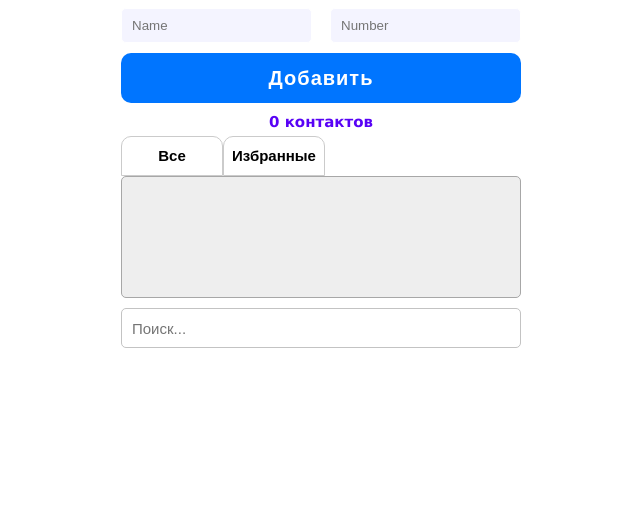
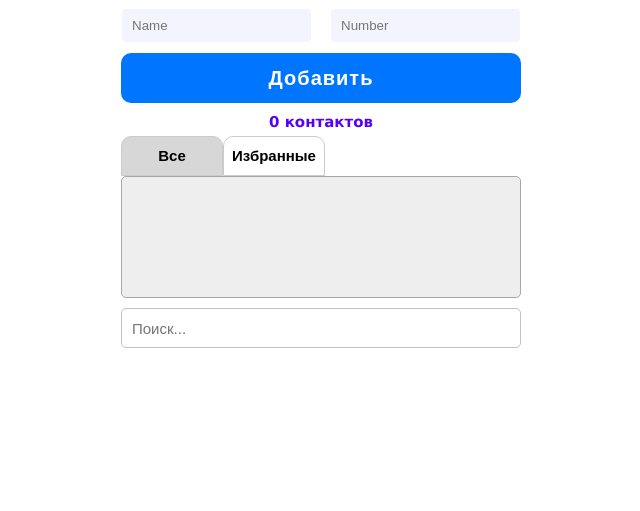
Before and after one commit to andreyhantya/Phone_book_React, a React app: page / in a window 1280 px wide. Shown: the whole page, without its empty margins (319-959 px from the left). Built offline with nearby package versions, Linux system fonts and the light colour scheme.

Commit message:
refactoring code

```diff
--- a/src/components/app/app.js
+++ b/src/components/app/app.js
@@ -7,26 +7,29 @@ import SearchInput from "../search-input/search-input";
 import ContactsFilter from "../contacts-filter/contacts-filter";
 
 
-export default class App extends Component{
+export default class App extends Component {
 
     maxId = 0;
 
     state = {
-        contacts : [],
-        contactCounter : 0,
-        searchValue : '',
-        favorite : [],
-        favoriteTab : false
+        contacts:       [],
+        contactCounter: 0,
+        searchValue:    '',
+        favorite:       [],
+        favoriteTab:    false
     }
 
     addContact = (name, number) => {
         const {contacts, contactCounter} = this.state;
 
-        const duplicate = contacts.every(el => el.name !== name)
-        if(duplicate){
+        const duplicate = contacts.every(el => {
+            return el.number !== number && el.name !== name
+        })
+
+        if (duplicate) {
             const newContact = {
                 name: name,
-                number : number,
+                number: number,
                 id: this.maxId++
             }
 
@@ -34,14 +37,14 @@ export default class App extends Component{
 
             this.setState(() => {
                 return {
-                    contacts:[ ...contacts,
+                    contacts: [...contacts,
                         newContact
                     ],
-                    contactCounter : contactCounter + 1,
-                    searchValue : ''
+                    contactCounter: contactCounter + 1,
+                    searchValue: ''
                 }
             })
-        }else{
+        } else {
             return false;
         }
 
@@ -49,43 +52,43 @@ export default class App extends Component{
     };
 
     contactCounter = (count) => {
-        return this.setState({contactCounter : count - 1})
+        return this.setState({contactCounter: count - 1})
     }
 
     deleteContact = (id) => {
         const {contacts, contactCounter} = this.state;
-        const idx = this.state.contacts.findIndex(el => el.id === id);
+        const idx = contacts.findIndex(el => el.id === id);
 
         this.contactCounter(contactCounter.length);
         this.setState({
             contacts: [...contacts.slice(0, idx),
-                    ...contacts.slice(idx+1)],
-            contactCounter: contactCounter-1,
-            searchValue : ''
+                ...contacts.slice(idx + 1)],
+            contactCounter: contactCounter - 1,
+            searchValue: ''
 
         })
     }
 
     searchContact = (e) => {
         const {contacts, favoriteTab, favorite} = this.state;
-        console.log('eeee', e)
-        if(e){
 
-            if(favoriteTab){
-                let idx = favorite.filter(el => el.name.indexOf(e) !== -1 );
+        if (e) {
+
+            if (favoriteTab) {
+                let idx = favorite.filter(el => el.name.indexOf(e) !== -1);
 
                 this.setState({
-                    searchValue : [...idx]
+                    searchValue: [...idx]
                 })
-            }else{
-                let idx = contacts.filter(el => el.name.indexOf(e) !== -1 );
+            } else {
+                let idx = contacts.filter(el => el.name.indexOf(e) !== -1);
                 this.setState({
-                    searchValue : [...idx]
+                    searchValue: [...idx]
                 })
             }
-        }else{
+        } else {
             this.setState({
-                searchValue : ''
+                searchValue: ''
             })
         }
 
@@ -94,7 +97,7 @@ export default class App extends Component{
 
     favoriteContact = (id) => {
         const {contacts, contactCounter, favorite} = this.state;
-            const idx = this.state.contacts.findIndex(el => el.id === id);
+        const idx = contacts.findIndex(el => el.id === id);
 
         this.contactCounter(contactCounter.length);
         this.setState({
@@ -104,42 +107,51 @@ export default class App extends Component{
 
     }
     showFavoriteContacts = () => {
-         this.setState({favoriteTab : true})
+        this.setState({favoriteTab: true})
     }
 
     showAllContacts = () => {
-         this.setState({favoriteTab : false})
+        this.setState({favoriteTab: false})
 
     }
 
     displayItems = (searchValue) => {
-        if(searchValue){
-            console.log('ёрч валю', searchValue)
-            console.log('че значт', !!searchValue)
+        if (searchValue) {
             return searchValue;
-        }else if(this.state.favoriteTab) {
+        } else if (this.state.favoriteTab) {
             return this.state.favorite;
-        }else{
+        } else {
             return this.state.contacts;
         }
     }
 
+    getCounter = () => {
+        const {favorite, searchValue, favoriteTab, contacts} = this.state;
+
+        if (searchValue.length > 0) {
+            return searchValue.length;
+        } else if (favoriteTab) {
+            return favorite.length;
+        } else {
+            return contacts.length;
+        }
+    }
+
     render() {
-        const {searchValue, contacts, favorite} = this.state;
+        const {searchValue} = this.state;
 
-        //const visible = searchValue ? searchValue :contacts;
         const visible = this.displayItems(searchValue);
-        const counter = searchValue.length > 0 ? searchValue.length : contacts.length;
 
         return (
             <div className='phone-book__wrapper'>
                 <NavigationPanel addContact={(name, number) => this.addContact(name, number)}/>
-                <ContactCounter contactCounter={counter}/>
-                <ContactsFilter showFavoriteContacts={this.showFavoriteContacts} showAllContacts={this.showAllContacts}/>
+                <ContactCounter contactCounter={this.getCounter()}/>
+                <ContactsFilter showFavoriteContacts={this.showFavoriteContacts}
+                                showAllContacts={this.showAllContacts}/>
                 <BookList contacts={visible}
                           deleteContact={this.deleteContact}
                           favoriteContact={this.favoriteContact}/>
-                <SearchInput searchContact = {this.searchContact}/>
+                <SearchInput searchContact={this.searchContact}/>
             </div>
         );
     }
--- a/src/components/book-list/book-list.js
+++ b/src/components/book-list/book-list.js
@@ -7,11 +7,9 @@ export default class BookList extends Component {
         return this.props.deleteContact(id);
     }
 
-
     favoriteContact = (id) => {
         return this.props.favoriteContact(id);
     }
-
 
     render() {
         const contacts = this.props.contacts.map(item => {
@@ -27,6 +25,8 @@ export default class BookList extends Component {
             )
 
         })
+
+
         return (
             <div className='book-list'>
                 {contacts}
--- a/src/components/contacts-filter/contacts-filter.css
+++ b/src/components/contacts-filter/contacts-filter.css
@@ -3,17 +3,22 @@
     display: flex;
 }
 
-.contacts-filter-item{
+.contacts-filter-item {
     text-align: center;
     font-size: 15px;
-    font-family: Arial,sans-serif;
+    font-family: Arial, sans-serif;
     border: 1px solid #cbcbcb;
     width: 100px;
     padding-top: 10px;
     font-weight: bold;
     cursor: pointer;
-    border-radius: 10px 10px 0 0 ;
+    border-radius: 10px 10px 0 0;
 }
-.contacts-filter-item:hover{
+
+.contacts-filter-item:hover {
     background-color: #ececec;
 }
+
+.contacts-filter-item.active {
+    background-color: #d7d7d7;
+}
--- a/src/components/contacts-filter/contacts-filter.js
+++ b/src/components/contacts-filter/contacts-filter.js
@@ -3,12 +3,38 @@ import './contacts-filter.css'
 
 export default class  ContactsFilter extends Component {
 
+    state = {
+        isAll :      true,
+        isFavorite : false
+    }
+
+    showAllContacts = () => {
+        this.props.showAllContacts()
+        this.setState({
+            isAll :      true,
+            isFavorite : false
+        })
+
+    }
+
+    showFavoriteContacts = () => {
+        this.props.showFavoriteContacts()
+        this.setState({
+            isAll :      false,
+            isFavorite : true
+        })
+    }
+
+
 
     render() {
+        const isAll = this.state.isAll ?            'contacts-filter-item active' : 'contacts-filter-item';
+        const isFavorite =  this.state.isFavorite ? 'contacts-filter-item active' : 'contacts-filter-item';
+
         return(
             <div className='contacts-filter'>
-                <div className='contacts-filter-item' onClick={this.props.showAllContacts}>Все</div>
-                <div className='contacts-filter-item' onClick={this.props.showFavoriteContacts}>Избранные</div>
+                <div className={isAll} onClick={this.showAllContacts}>Все</div>
+                <div className={isFavorite} onClick={this.showFavoriteContacts}>Избранные</div>
             </div>
         )
     }
--- a/src/components/navigation-panel/navigation-panel.js
+++ b/src/components/navigation-panel/navigation-panel.js
@@ -1,19 +1,19 @@
 import React, {Component} from 'react';
 import './navigation-panel.css';
 
-export default class NavigationPanel extends Component{
+export default class NavigationPanel extends Component {
 
 
     state = {
-        name: '',
-        number : '',
+        name:          '',
+        number:        '',
         statusMessage: ''
     }
 
     changeInputName = (e) => {
         this.setState(() => {
             return {
-                name : e.target.value
+                name: e.target.value
             }
         })
     }
@@ -21,7 +21,7 @@ export default class NavigationPanel extends Component{
     changeInputNumber = (e) => {
         this.setState(() => {
             return {
-                number : e.target.value
+                number: e.target.value
             }
         })
     }
@@ -30,16 +30,17 @@ export default class NavigationPanel extends Component{
         const {name, number} = this.state;
         e.preventDefault()
 
-        if(name && number){
+        if (name && number) {
             this.props.addContact(name, number);
             console.log(this.props.addContact(name, number));
             this.setState({statusMessage: 'successMessage'})
 
-            this.deleteStatusMessage();
-        }else{
+        } else {
             this.setState({statusMessage: 'errorMessage'})
-            this.deleteStatusMessage();
+
         }
+        this.deleteStatusMessage();
+
     }
 
     deleteStatusMessage = () => {
@@ -48,15 +49,15 @@ export default class NavigationPanel extends Component{
         }, 2000);
     }
 
-    infoBlock = 'status-message';
-
 
     render() {
 
         return (
             <form action="" className='navigation-panel__wrapper'>
-                <input type="text" placeholder='Name' className={this.state.statusMessage} onChange={this.changeInputName}/>
-                <input type="text" placeholder='Number' className={this.state.statusMessage} onChange={this.changeInputNumber}/>
+                <input type="text" placeholder='Name' className={this.state.statusMessage}
+                       onChange={this.changeInputName}/>
+                <input type="text" placeholder='Number' className={this.state.statusMessage}
+                       onChange={this.changeInputNumber}/>
                 <button className='btn' onClick={this.addedContact}>Добавить</button>
             </form>
         );
```
Also changed, not shown: src/components/book-list/book-list.css (+14 -20 lines), 1 other file. Lines whose indentation alone changed are shown as unchanged.
